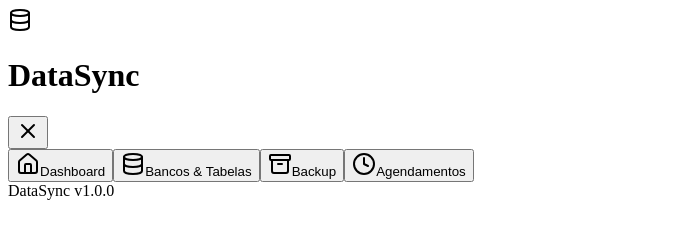
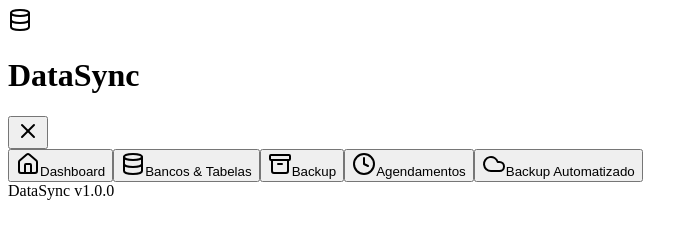
Before and after one commit to WallyssonSousa/mysql-sync-frontend, a Next.js app: page /dashboard/config in a window 1280 px wide. Shown: the top 226 px of the page, without its empty margins (0-698 px from the left). Built offline with nearby package versions, Linux system fonts and the light colour scheme; no server answers.

Commit message:
Feat: Adicionando Patterns ao menu

```diff
--- a/components/sidebar.tsx
+++ b/components/sidebar.tsx
@@ -2,7 +2,7 @@
 
 import { cn } from "@/lib/utils"
 import { Button } from "@/components/ui/button"
-import { Archive, Clock, Database, Home, X } from "lucide-react"
+import { Archive, Clock, Cloud, Database, Home, X } from "lucide-react"
 import { useRouter, usePathname } from "next/navigation"
 import { useEffect, useState } from "react"
 
@@ -45,6 +45,12 @@ export function Sidebar({ isOpen, onClose }: SidebarProps) {
       title: "Agendamentos",
       icon: Clock,
       href: "/dashboard/schedules",
+      roles: ["admin", "user"],
+    },
+    {
+      title: "Backup Automatizado",
+      icon: Cloud,
+      href: "/dashboard/patterns",
       roles: ["admin", "user"],
     },
   ]
```
